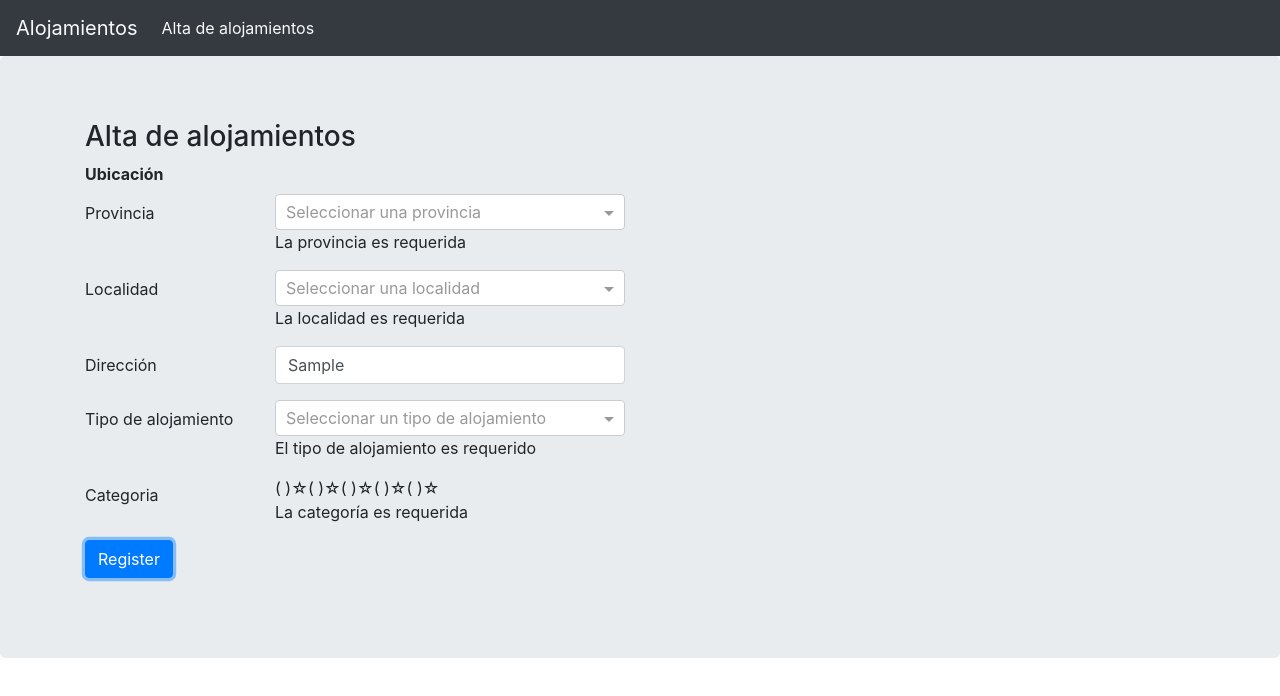
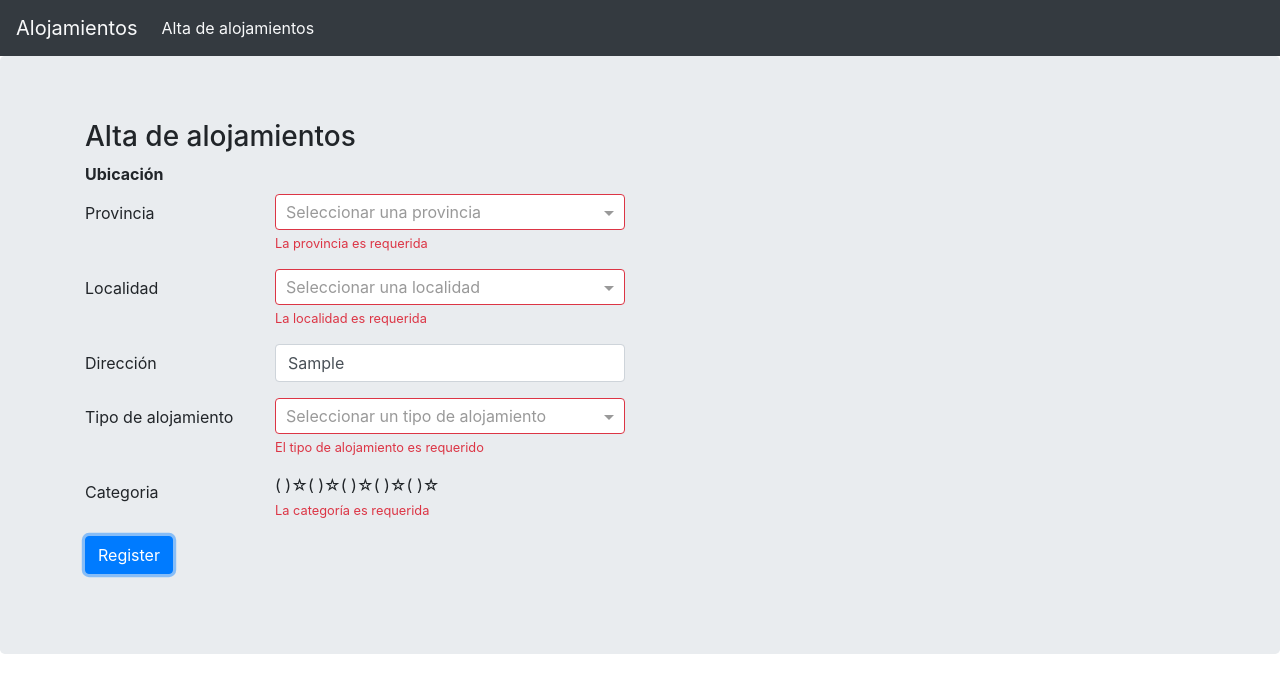
Before and after one commit to rodrigoep94/alojamientosapp, an Angular app: page /altaAlojamiento in a window 1280 px wide. Both pictures are taken after typing "Sample", "Sample", "Sample", "Sample" into the empty fields and a click on the button "Register". Shown: the top 696 px of the page. Built offline with nearby package versions, Linux system fonts and the light colour scheme; no server answers.

Commit message:
Agregado de estilos para validadores

```diff
--- a/src/app/components/alta-alojamiento/alta-alojamiento.component.html
+++ b/src/app/components/alta-alojamiento/alta-alojamiento.component.html
@@ -19,9 +19,9 @@
                                        [(ngModel)]="model.provincia"
                                        placeholder="Seleccionar una provincia"
                                        formControlName="provincia"
-                                       [ngClass]="{ 'is-invalid': submitted && f.provincia.errors }" >
+                                       [ngClass]="{ 'control-error': submitted && f.provincia.errors }" >
                             </ng-select>
-                            <div *ngIf="submitted && f.provincia.errors">
+                            <div *ngIf="submitted && f.provincia.errors" class="form-error">
                                 <div *ngIf="f.provincia.errors.required">La provincia es requerida</div>
                             </div>
                         </div>
@@ -36,8 +36,8 @@
                                        [(ngModel)]="model.localidad"
                                        formControlName="localidad"
                                        placeholder="Seleccionar una localidad"
-                                       [ngClass]="{ 'is-invalid': submitted && f.localidad.errors }" ></ng-select>
-                            <div *ngIf="submitted && f.localidad.errors">
+                                       [ngClass]="{ 'control-error': submitted && f.localidad.errors }" ></ng-select>
+                            <div *ngIf="submitted && f.localidad.errors" class="form-error">
                                 <div *ngIf="f.localidad.errors.required">La localidad es requerida</div>
                             </div>
                         </div>
@@ -50,8 +50,8 @@
                                    formControlName="direccion"
                                    class="form-control"
                                    [(ngModel)] = "model.direccion"
-                                   [ngClass]="{ 'is-invalid': submitted && f.direccion.errors }" />
-                            <div *ngIf="submitted && f.direccion.errors" class="invalid-feedback">
+                                   [ngClass]="{ 'control-error': submitted && f.direccion.errors }" />
+                            <div *ngIf="submitted && f.direccion.errors" class="form-error">
                                 <div *ngIf="f.direccion.errors.required">La dirección es requerida</div>
                             </div>
                         </div>
@@ -64,8 +64,8 @@
                                        [(ngModel)]="model.tipoAlojamiento"
                                        formControlName="tipoAlojamiento"
                                        placeholder="Seleccionar un tipo de alojamiento"
-                                       [ngClass]="{ 'is-invalid': submitted && f.tipoAlojamiento.errors }" ></ng-select>
-                            <div *ngIf="submitted && f.tipoAlojamiento.errors">
+                                       [ngClass]="{ 'control-error': submitted && f.tipoAlojamiento.errors }" ></ng-select>
+                            <div *ngIf="submitted && f.tipoAlojamiento.errors" class="form-error">
                                 <div *ngIf="f.tipoAlojamiento.errors.required">El tipo de alojamiento es requerido</div>
                             </div>
                         </div>
@@ -79,7 +79,7 @@
                                             formControlName="categoria"
                                             [ngClass]="{ 'is-invalid': submitted && f.categoria.errors }"
                                             [(ngModel)] = "model.categoria"></ngb-rating>
-                                <div *ngIf="submitted && f.categoria.errors">
+                                <div *ngIf="submitted && f.categoria.errors" class="form-error">
                                     <div *ngIf="f.categoria.errors.required">La categoría es requerida</div>
                                 </div>
                             </div>
--- a/src/styles.scss
+++ b/src/styles.scss
@@ -1 +1,18 @@
 @import "~@ng-select/ng-select/themes/default.theme.css";
+
+.form-error{
+    color: #dc3545;
+    font-size: 80%;
+    margin-top: .25rem;
+    width: 100%;
+}
+
+.control-error{
+    border-color: #dc3545 !important;
+}
+
+.ng-select.control-error {
+    .ng-select-container {
+        border-color:#dc3545;
+    }
+  }
```
